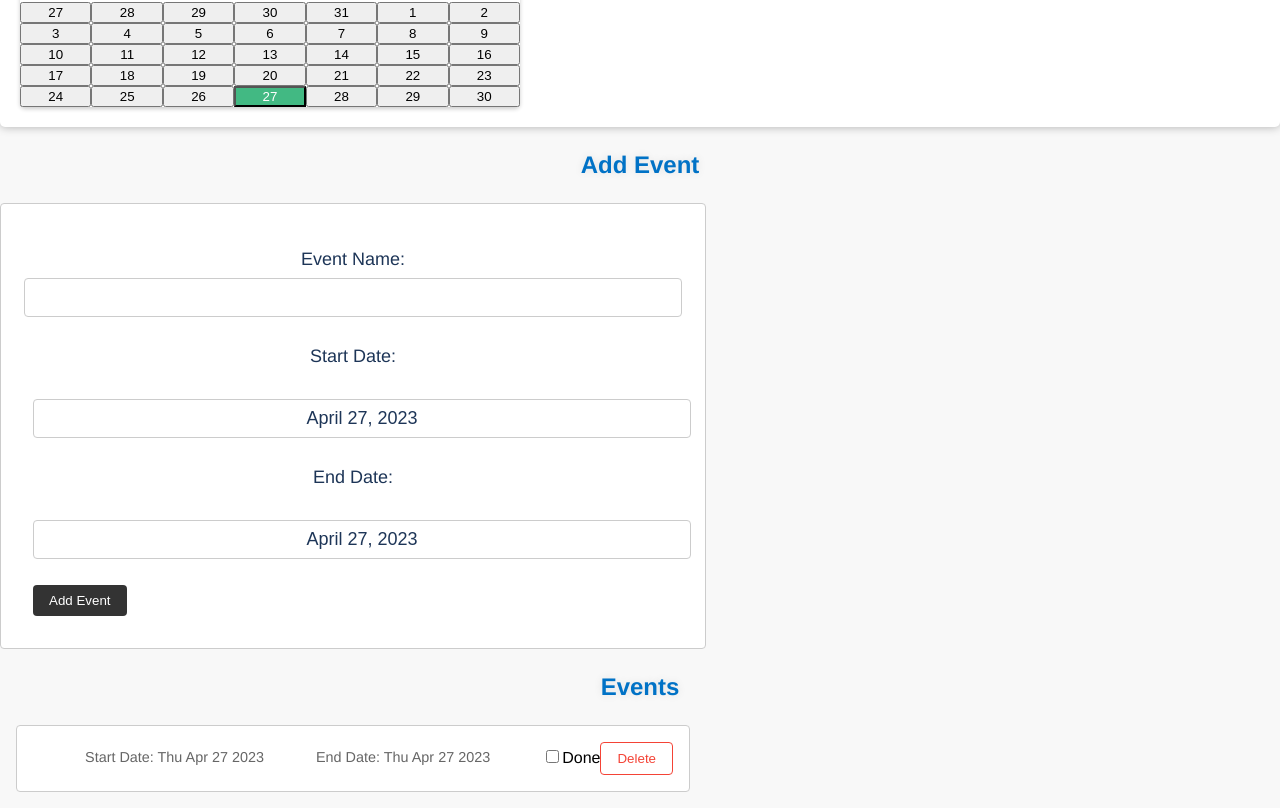
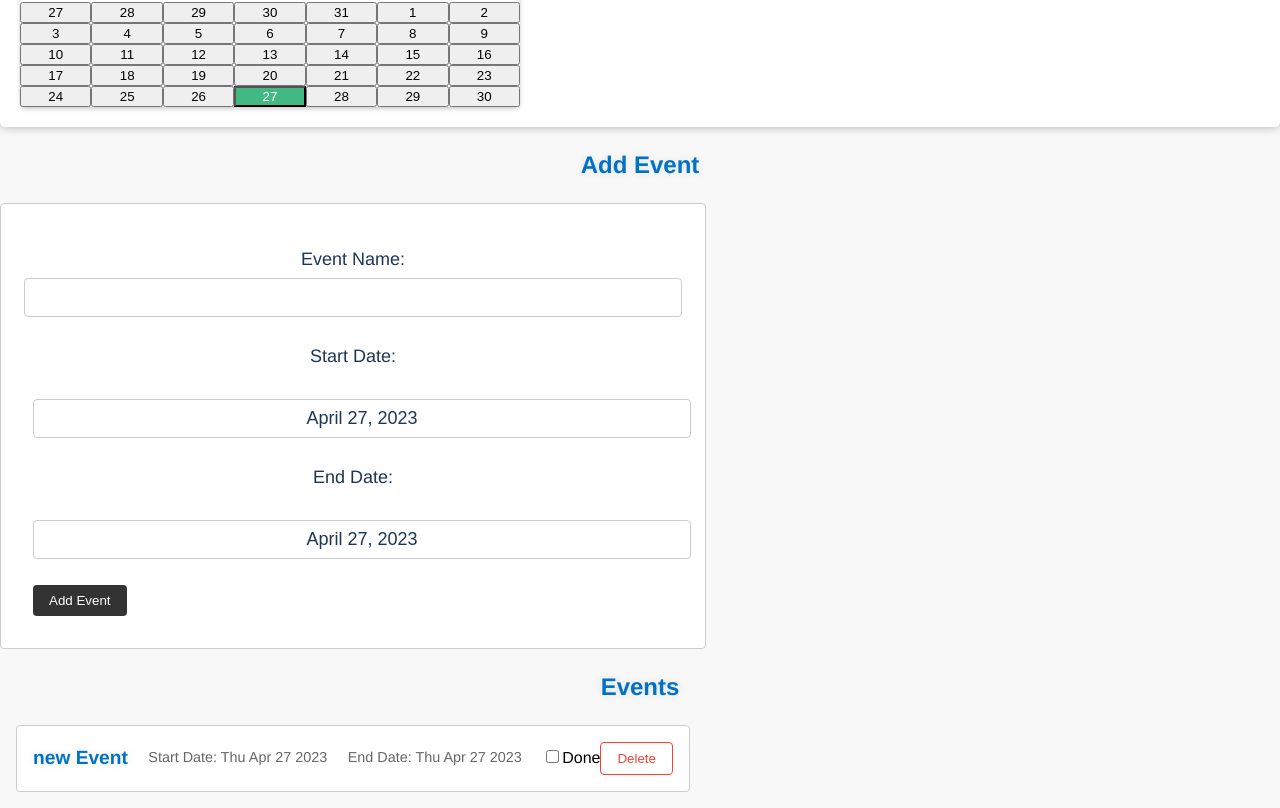
Before and after one commit to Partchworkboy/Planner, a React (Create React App) app: page / in a window 1280 px wide. Shown: the part 195-1003 px from the top of the page. Built offline with nearby package versions, Linux system fonts and the light colour scheme.

Commit message:
Update events.js

```diff
--- a/src/events.js
+++ b/src/events.js
@@ -2,7 +2,7 @@
 
 const eventsData = [
   {
-    eventName: '',
+    eventName: 'new Event',
     startDate: new Date(),
     endDate: new Date(),
     done: false
```
